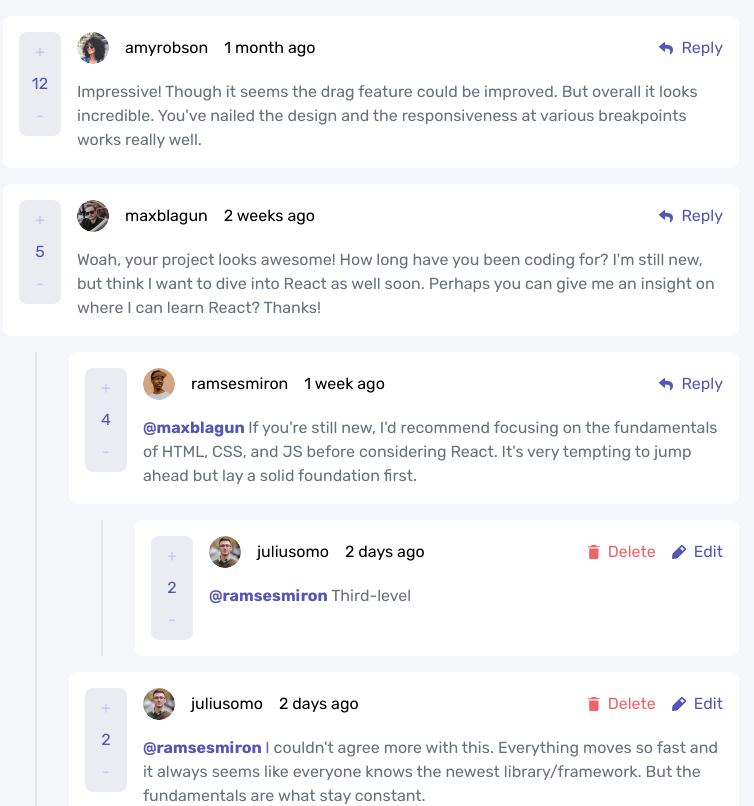
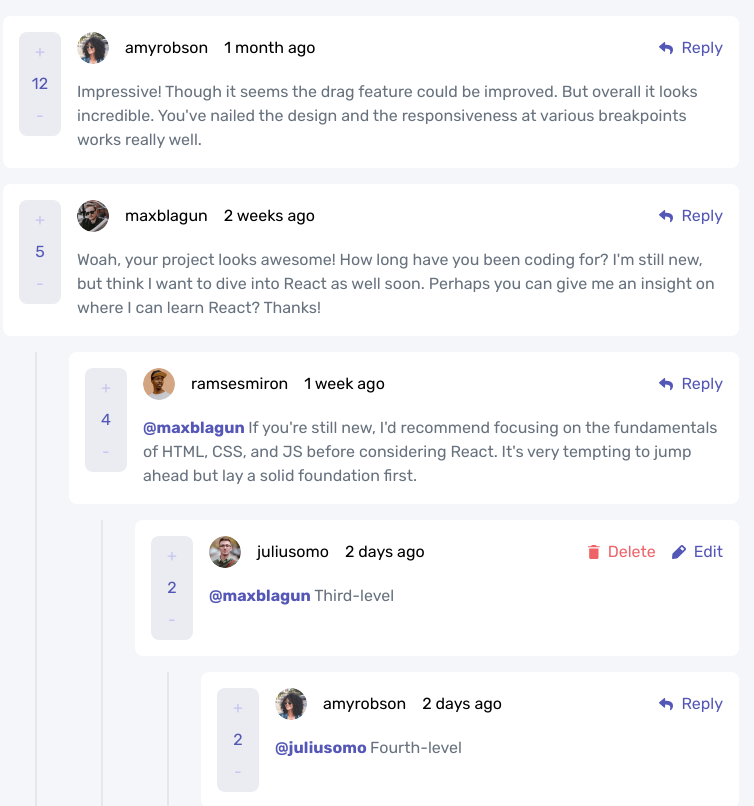
Before and after one commit to dominikrubroeder/interactive-comments-section-website, a Next.js app: page / in a window 1280 px wide. Shown: the top 806 px of the page, without its empty margins (269-1023 px from the left). Built offline with nearby package versions, Linux system fonts and the light colour scheme.

Commit message:
Add recursion to handle adding comments to deeply nested data structure

```diff
--- a/components/AddCommentForm.tsx
+++ b/components/AddCommentForm.tsx
@@ -31,7 +31,6 @@ const AddCommentForm: React.FC<AddCommentFormProps> = ({
       replies: [],
       replyingTo: replyingTo,
     };
-    console.log(newComment);
 
     commentCtx?.addComment(newComment, replyingToId);
 
--- a/data/data.ts
+++ b/data/data.ts
@@ -80,13 +80,43 @@ export const commentList: IComment[] = [
             content: 'Third-level',
             createdAt: '2 days ago',
             score: 2,
-            replyingTo: 'ramsesmiron',
+            replyingTo: 'maxblagun',
             user: {
               image: {
                 png: '/images/avatars/image-juliusomo.png',
                 webp: '/images/avatars/image-juliusomo.webp',
               },
               username: 'juliusomo',
+            },
+            replies: [
+              {
+                id: 6,
+                content: 'Fourth-level',
+                createdAt: '2 days ago',
+                score: 2,
+                replyingTo: 'juliusomo',
+                user: {
+                  image: {
+                    png: '/images/avatars/image-amyrobson.png',
+                    webp: '/images/avatars/image-amyrobson.webp',
+                  },
+                  username: 'amyrobson',
+                },
+                replies: [],
+              },
+            ],
+          },
+          {
+            id: 8,
+            content: 'tetingssss.',
+            createdAt: '1 month ago',
+            score: 12,
+            user: {
+              image: {
+                png: '/images/avatars/image-amyrobson.png',
+                webp: '/images/avatars/image-amyrobson.webp',
+              },
+              username: 'amyrobson',
             },
             replies: [],
           },
--- a/store/commentsContext.tsx
+++ b/store/commentsContext.tsx
@@ -12,42 +12,36 @@ const CommentsContextProvider: React.FC<CommentsContextProviderProps> = ({
 }) => {
   const [comments, setComments] = useState<IComment[]>(commentList);
 
-  const deepIterator = (target: IComment[], commentId: number) => {
-    if (typeof target === 'object') {
-      for (const key in target) {
-        if (target.find((comment) => comment.id === commentId)) {
-          const commentToReplyTo = target.find(
-            (comment) => comment.id === commentId
-          );
-          return commentToReplyTo;
-        } else {
-          target.forEach((comment: IComment) => {
-            deepIterator(comment.replies, commentId);
-          });
-        }
-      }
-    } else {
-      console.log('Not a valid object');
+  const deepIterator = (
+    target: IComment[],
+    commentId: number,
+    newComment: IComment
+  ): IComment | undefined => {
+    if (typeof target !== 'object') console.log('Not a valid object');
+
+    const commentToFind = target.find((comment) => comment.id === commentId);
+
+    if (!commentToFind) {
+      target.forEach((comment) =>
+        deepIterator(comment.replies, commentId, newComment)
+      );
+      return;
     }
+
+    console.log('count');
+    commentToFind.replies.push(newComment);
+    setComments([...comments]);
+    return commentToFind;
   };
 
   const addCommentHandler = (newComment: IComment, replyingToId: number) => {
-    // Adding a reply
-    // comments.map((comment: IComment) => {
-    //   if (comment.id === replyingToId) {
-    //     comment.replies = [...comment.replies, newComment];
-    //     setComments([...comments]);
-    //   }
-    // });
-
-    const commentToReplyTo = deepIterator(comments, replyingToId);
-    console.log(commentToReplyTo);
+    const test = deepIterator(comments, replyingToId, newComment);
   };
 
   const deleteCommentHandler = (commentId: number) => {
-    setComments((previousState) =>
-      previousState.filter((comment) => comment.id !== commentId)
-    );
+    // setComments((previousState) =>
+    //   previousState.filter((comment) => comment.id !== commentId)
+    // );
   };
 
   const increaseScore = (commentId: number) => {
```
